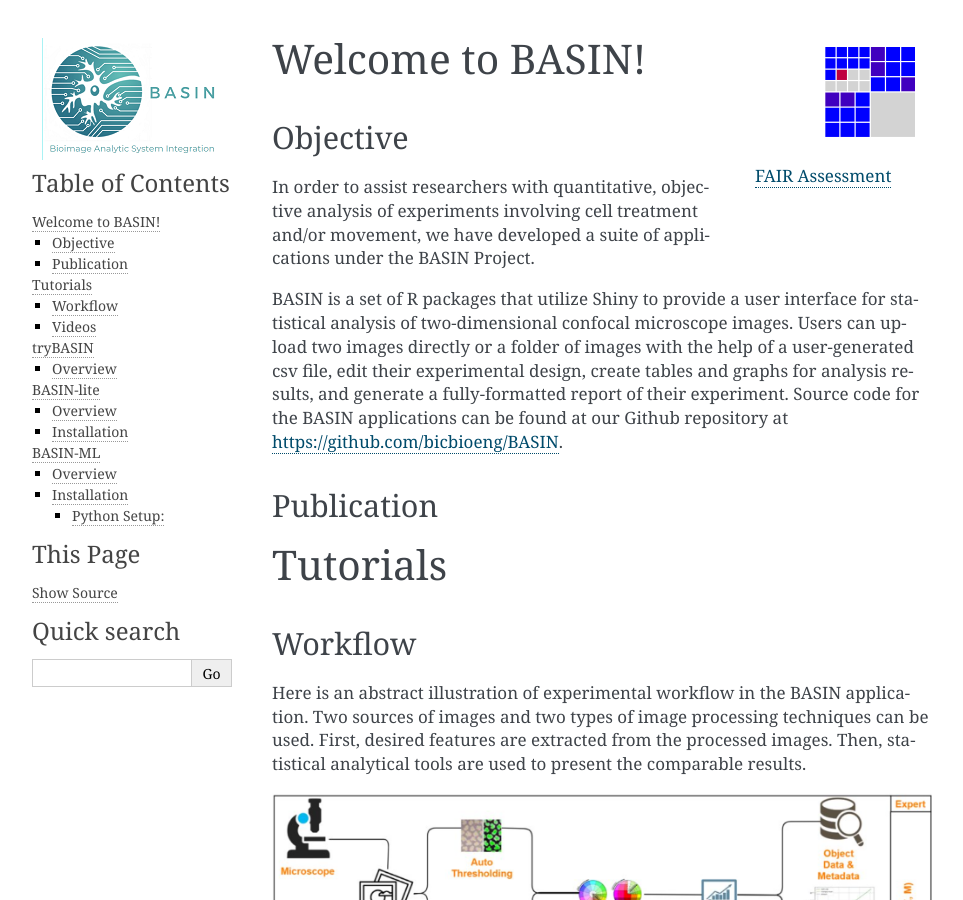
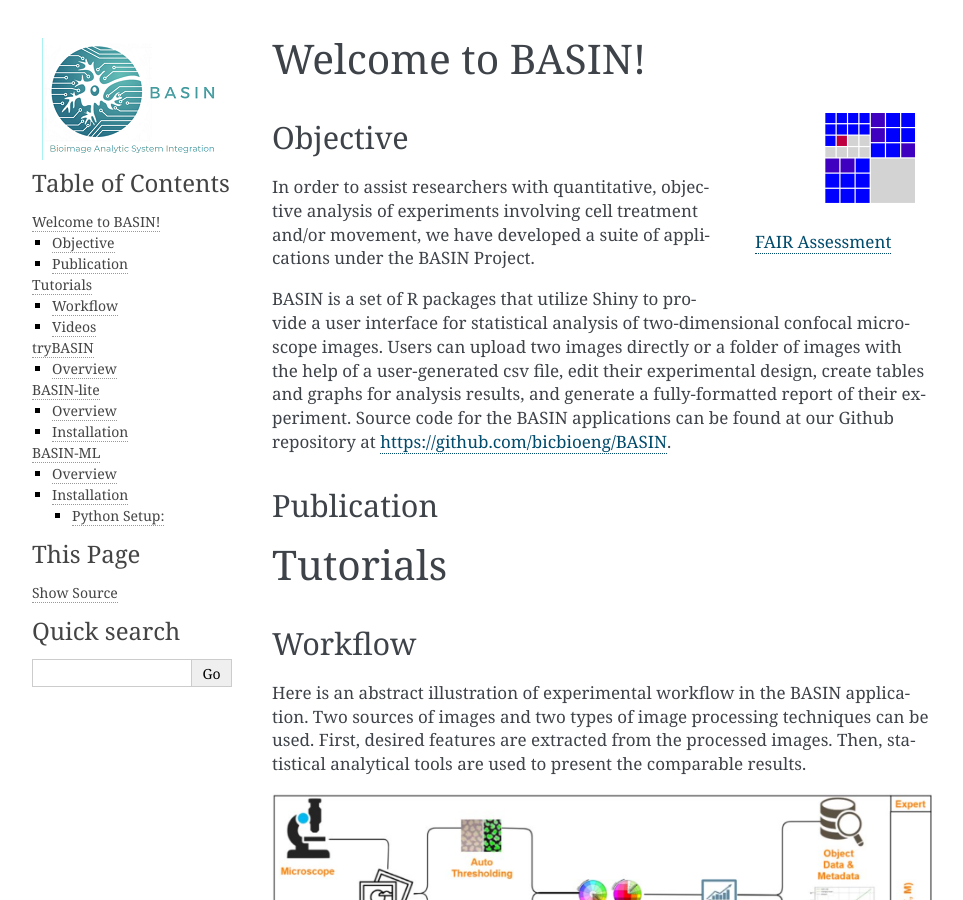
Before and after one commit to bicbioeng/bicbioeng-appstore, a Sphinx documentation site: the page built from docs/index.rst, in a window 1280 px wide and 900 px high. Shown: the whole window, without its empty margins (148-1111 px from the left). Built offline with Sphinx 7.4.7, drawn with Linux system fonts in a browser that asks for light colours; part of the change alters nothing that is shown.

```diff
--- a/docs/index.rst
+++ b/docs/index.rst
@@ -1,3 +1,7 @@
+=================
+Welcome to BASIN!
+=================
+
 .. figure:: fair_chart.png
    :height: 180 px
    :width: 180 px
@@ -6,12 +10,7 @@
    :align: right
 
    `FAIR Assessment`_
-
 .. _FAIR Assessment: https://fairshake.cloud/project/130/stats/
-
-=================
-Welcome to BASIN!
-=================
 
 ---------
 Objective
```
